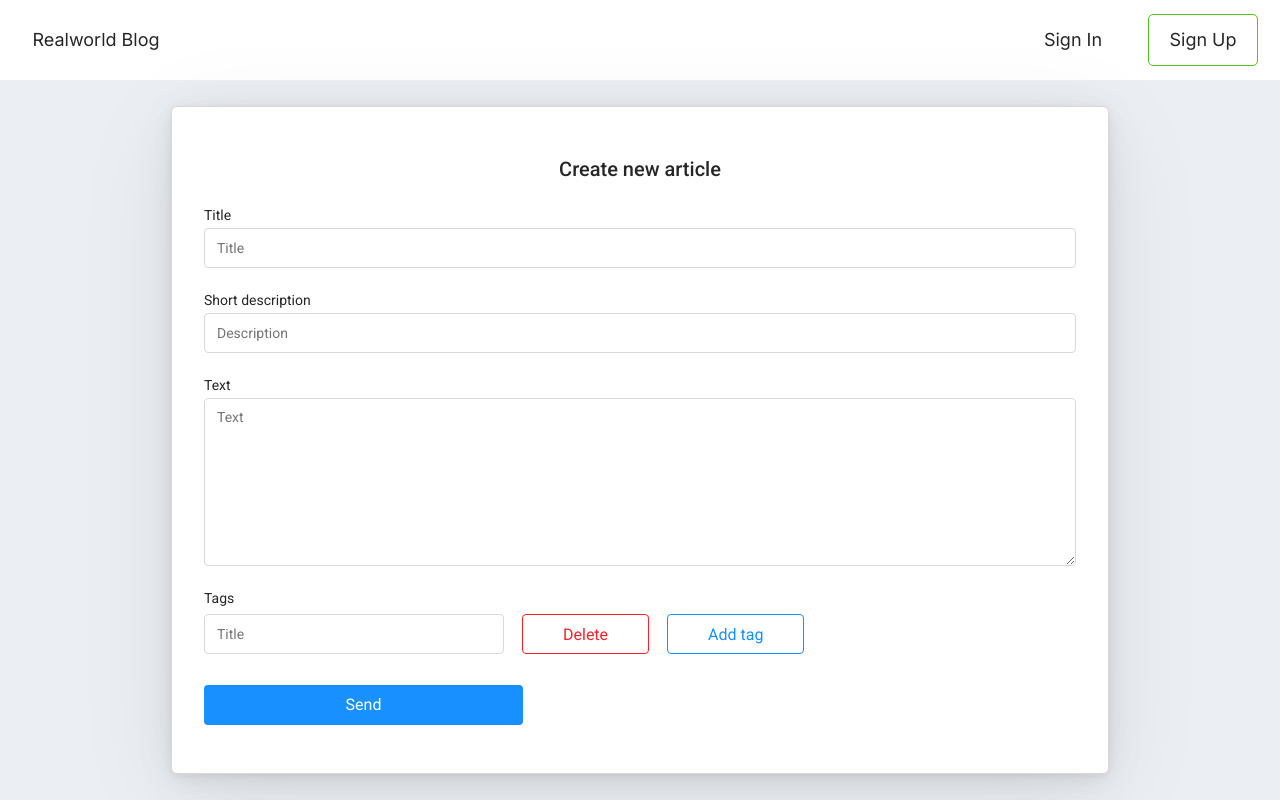
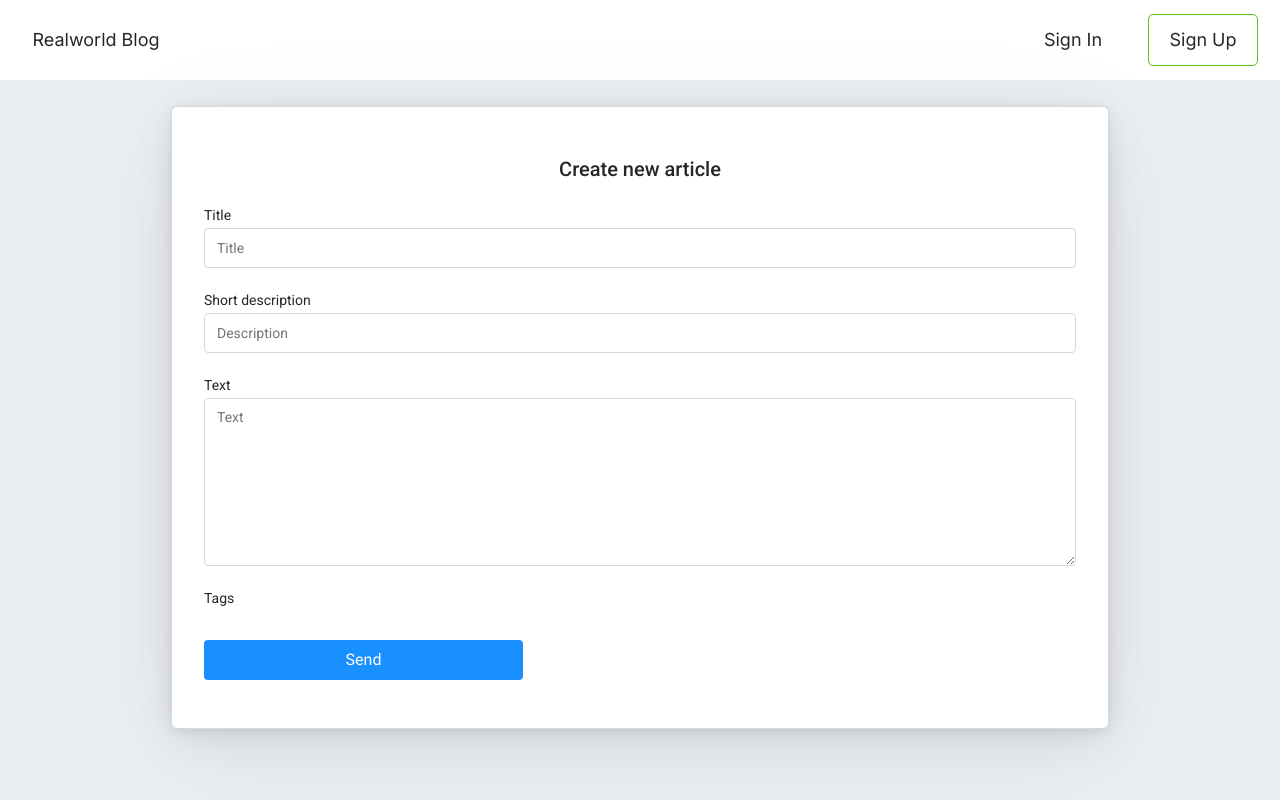
Before and after one commit to Aleksandr-Fi/real-blog, a React (Create React App) app: page /new-article in a window 1280 px wide. Built offline with nearby package versions, Linux system fonts and the light colour scheme.

Commit message:
Update ArticleCreate.jsx
rewrite tag list

```diff
--- a/src/components/ArticleCreate/ArticleCreate.jsx
+++ b/src/components/ArticleCreate/ArticleCreate.jsx
@@ -14,8 +14,6 @@ const ArticleCreate = ({ userData }) => {
   const { slug } = useParams()
 
   let [tagList, setTagList] = useState([])
-  let [newTagError, setNewTagError] = useState(null)
-  let [newTag, setNewTag] = useState('')
 
   const {
     register,
@@ -35,30 +33,19 @@ const ArticleCreate = ({ userData }) => {
         setTagList(res.article.tagList)
         reset(newDefaultValues)
       })
+      console.log('mount')
     }
   }, [])
+
+  useEffect(() => console.log('update'), [tagList])
 
   let [errorMessage, setErrorMessage] = useState(null)
   let [successMessage, setSuccessMessage] = useState(null)
 
   const addTag = () => {
-    const repeatedTag = tagList.filter((tag) => tag === newTag)
-    if (!newTag) {
-      setNewTagError('Thats feild is required')
-    } else if (repeatedTag.length) {
-      setNewTagError('The tag should not be repeated')
-    }
-    if (newTag && !repeatedTag.length) {
-      const newTagList = tagList
-      newTagList.push(newTag)
-      setTagList(newTagList)
-      setNewTagError(null)
-      setNewTag('')
-    }
-  }
-
-  const deleteNewTag = () => {
-    setNewTag('')
+    const newTagList = [...tagList, '']
+    setTagList(newTagList)
+    console.log(tagList)
   }
 
   const deleteTag = (tag) => {
@@ -74,12 +61,11 @@ const ArticleCreate = ({ userData }) => {
   }
 
   const onSubmit = (data) => {
-    addTag()
-    setNewTagError(null)
     const newData = data
     if (tagList) {
       newData.tagList = tagList
     }
+    console.log(newData)
     const submitFunction = slug ? puEditArticle : postNewArticle
     submitFunction(newData, userData.token, slug)
       .then(() => {
@@ -159,16 +145,25 @@ const ArticleCreate = ({ userData }) => {
         <div className={classes['Article__tag-list']}>
           <span className={classes['Article__caption-input']}>Tags</span>
           {tagList.length
-            ? tagList.map((tag) => {
-                const onDelete = () => deleteTag(tag)
+            ? tagList.map((tag, id) => {
+                const addBtn =
+                  tagList.length - 1 === id ? (
+                    <button
+                      className={[classes['Article__tag-btn'], classes['Article__tag-btn--blue']].join(' ')}
+                      tabIndex="2"
+                      type="button"
+                      onClick={addTag}
+                    >
+                      Add tag
+                    </button>
+                  ) : null
                 return (
-                  <div key={tag} className={classes['Article__tag-wrapper']}>
+                  <div key={tag + id} className={classes['Article__tag-wrapper']}>
                     <label className={[classes['Article__label-input'], classes['Article__tag-label']].join(' ')}>
                       <input
                         className={[classes.Article__input, classes['Article__new-tag-input']].join(' ')}
                         tabIndex="1"
-                        placeholder="Title"
-                        onChange={(e) => setNewTag(e.target.value)}
+                        placeholder="Tag"
                         defaultValue={tag}
                       />
                     </label>
@@ -176,50 +171,15 @@ const ArticleCreate = ({ userData }) => {
                       className={[classes['Article__tag-btn'], classes['Article__tag-btn--red']].join(' ')}
                       tabIndex="3"
                       type="button"
-                      onClick={onDelete}
+                      onClick={() => deleteTag(tag)}
                     >
                       Delete
                     </button>
+                    {addBtn}
                   </div>
                 )
               })
             : null}
-          <div className={classes['Article__tag-wrapper']}>
-            <label className={[classes['Article__label-input'], classes['Article__tag-label']].join(' ')}>
-              <input
-                className={[
-                  classes.Article__input,
-                  classes['Article__new-tag-input'],
-                  newTagError && classes['Article__input--red'],
-                ].join(' ')}
-                tabIndex="1"
-                placeholder="Title"
-                onChange={(e) => setNewTag(e.target.value)}
-                value={newTag}
-              />
-              {newTagError && (
-                <span className={[classes['Article__caption-input'], classes['Article__caption-input--red']].join(' ')}>
-                  {newTagError}
-                </span>
-              )}
-            </label>
-            <button
-              className={[classes['Article__tag-btn'], classes['Article__tag-btn--red']].join(' ')}
-              tabIndex="3"
-              type="button"
-              onClick={deleteNewTag}
-            >
-              Delete
-            </button>
-            <button
-              className={[classes['Article__tag-btn'], classes['Article__tag-btn--blue']].join(' ')}
-              tabIndex="2"
-              type="button"
-              onClick={addTag}
-            >
-              Add tag
-            </button>
-          </div>
         </div>
         <button className={classes.Article__submit} tabIndex="6" type="submit">
           Send
@@ -231,7 +191,6 @@ const ArticleCreate = ({ userData }) => {
 
 const mapStateToProps = (state) => ({
   userData: state.userData,
-  // articlesData: state.articlesData.articles,
 })
 
 export default connect(mapStateToProps)(ArticleCreate)
```
